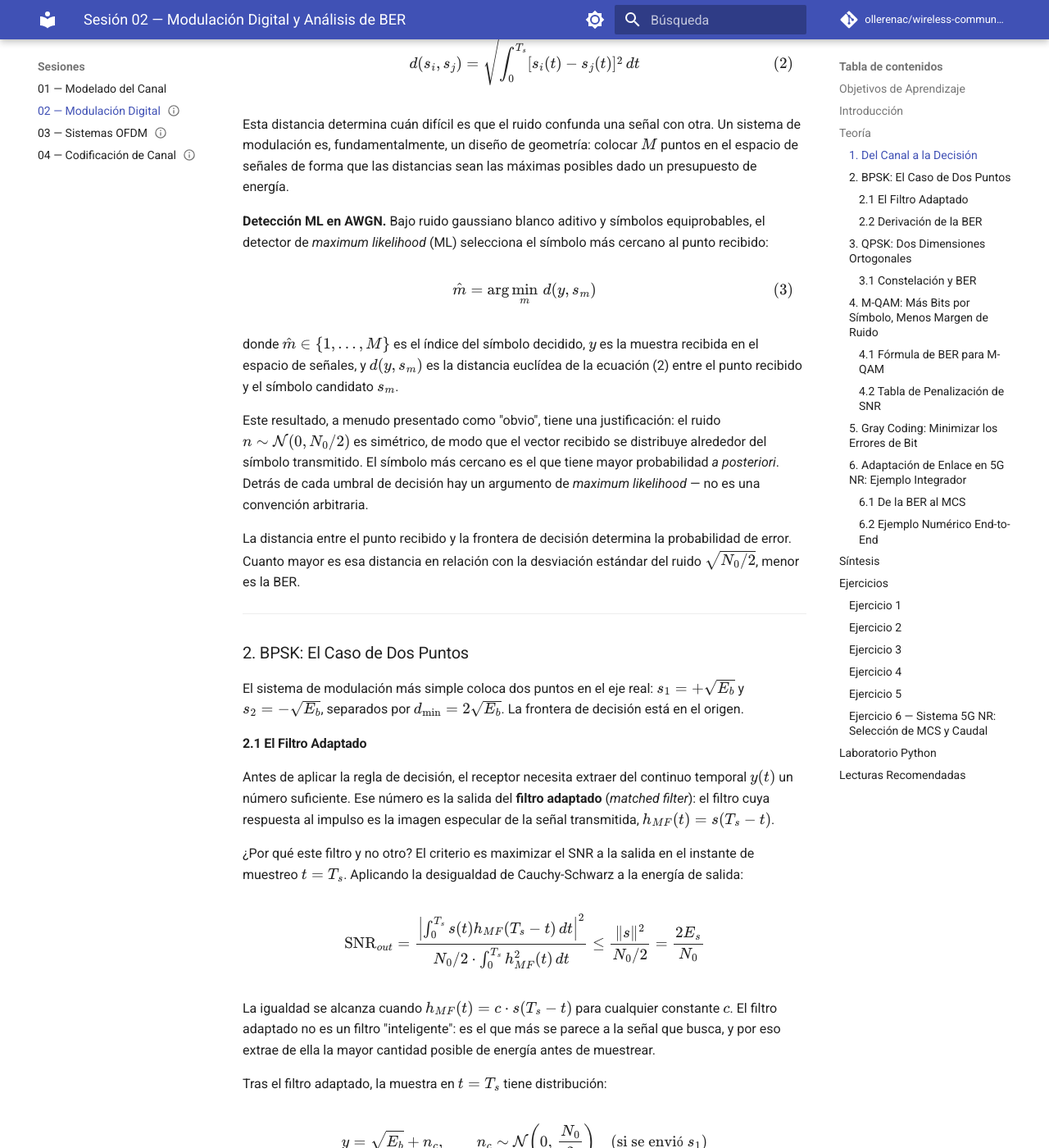
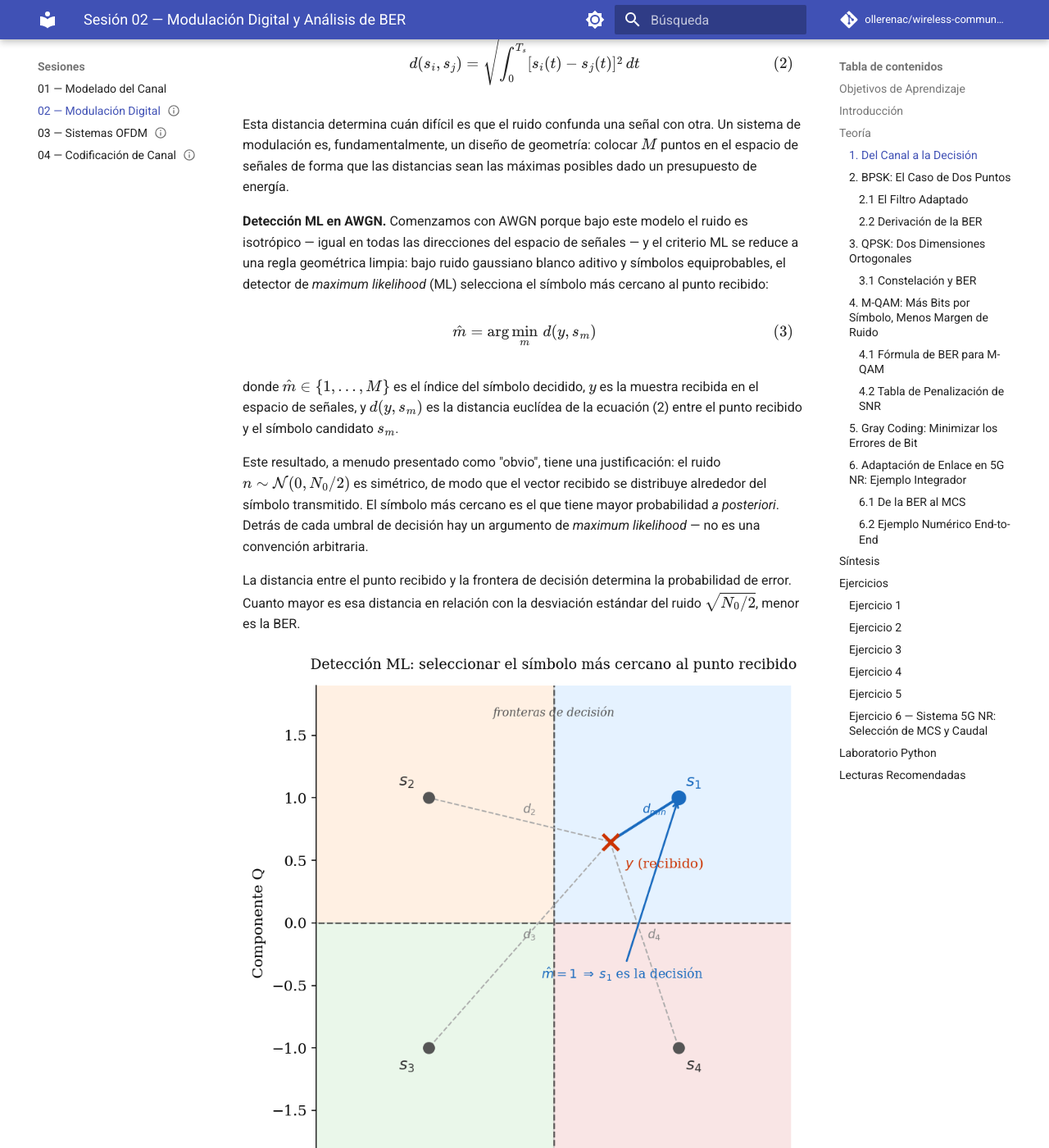
Before and after one commit to ollerenac/wireless-communication-systems, an MkDocs documentation site: the page built from docs/sessions/02-digital-modulation/index.md, in a window 1280 px wide and 1400 px high, scrolled down 1502 px. Shown: the whole window at 82% size. Built offline with MkDocs 1.6.1 and Material for MkDocs 9.7.7, drawn with Linux system fonts in a browser that asks for light colours; comment, search, counter and statistics services are not loaded; some of the changed text lies outside the part shown.

Commit message:
S02 §1: add ML detection figure and justify AWGN context
Co-Authored-By: Claude Sonnet 4.6 <noreply@anthropic.com>

```diff
--- a/docs/sessions/02-digital-modulation/index.md
+++ b/docs/sessions/02-digital-modulation/index.md
@@ -45,7 +45,7 @@ $$d(s_i, s_j) = \sqrt{\int_0^{T_s} [s_i(t) - s_j(t)]^2\, dt} \tag{2}$$
 
 Esta distancia determina cuán difícil es que el ruido confunda una señal con otra. Un sistema de modulación es, fundamentalmente, un diseño de geometría: colocar $M$ puntos en el espacio de señales de forma que las distancias sean las máximas posibles dado un presupuesto de energía.
 
-**Detección ML en AWGN.** Bajo ruido gaussiano blanco aditivo y símbolos equiprobables, el detector de *maximum likelihood* (ML) selecciona el símbolo más cercano al punto recibido:
+**Detección ML en AWGN.** Comenzamos con AWGN porque bajo este modelo el ruido es isotrópico — igual en todas las direcciones del espacio de señales — y el criterio ML se reduce a una regla geométrica limpia: bajo ruido gaussiano blanco aditivo y símbolos equiprobables, el detector de *maximum likelihood* (ML) selecciona el símbolo más cercano al punto recibido:
 
 $$\hat{m} = \arg\min_m \, d(y, s_m) \tag{3}$$
 
@@ -54,6 +54,10 @@ donde $\hat{m} \in \{1,\ldots,M\}$ es el índice del símbolo decidido, $y$ es l
 Este resultado, a menudo presentado como "obvio", tiene una justificación: el ruido $n \sim \mathcal{N}(0, N_0/2)$ es simétrico, de modo que el vector recibido se distribuye alrededor del símbolo transmitido. El símbolo más cercano es el que tiene mayor probabilidad *a posteriori*. Detrás de cada umbral de decisión hay un argumento de *maximum likelihood* — no es una convención arbitraria.
 
 La distancia entre el punto recibido y la frontera de decisión determina la probabilidad de error. Cuanto mayor es esa distancia en relación con la desviación estándar del ruido $\sqrt{N_0/2}$, menor es la BER.
+
+![Detección ML en un espacio de señales de 4 símbolos](figures/ml-detection.png)
+
+El punto recibido $y$ (×) cae dentro de la región de decisión de $s_1$ (zona azul). Las distancias a los cuatro símbolos candidatos se muestran con líneas: la mínima, $d_{\min}$, determina la decisión $\hat{m}=1$. Las fronteras punteadas son las fronteras de decisión — el lugar geométrico equidistante entre símbolos vecinos.
 
 ---
 
```
Also changed, not shown: docs/sessions/02-digital-modulation/figures/ml-detection.png (added).
